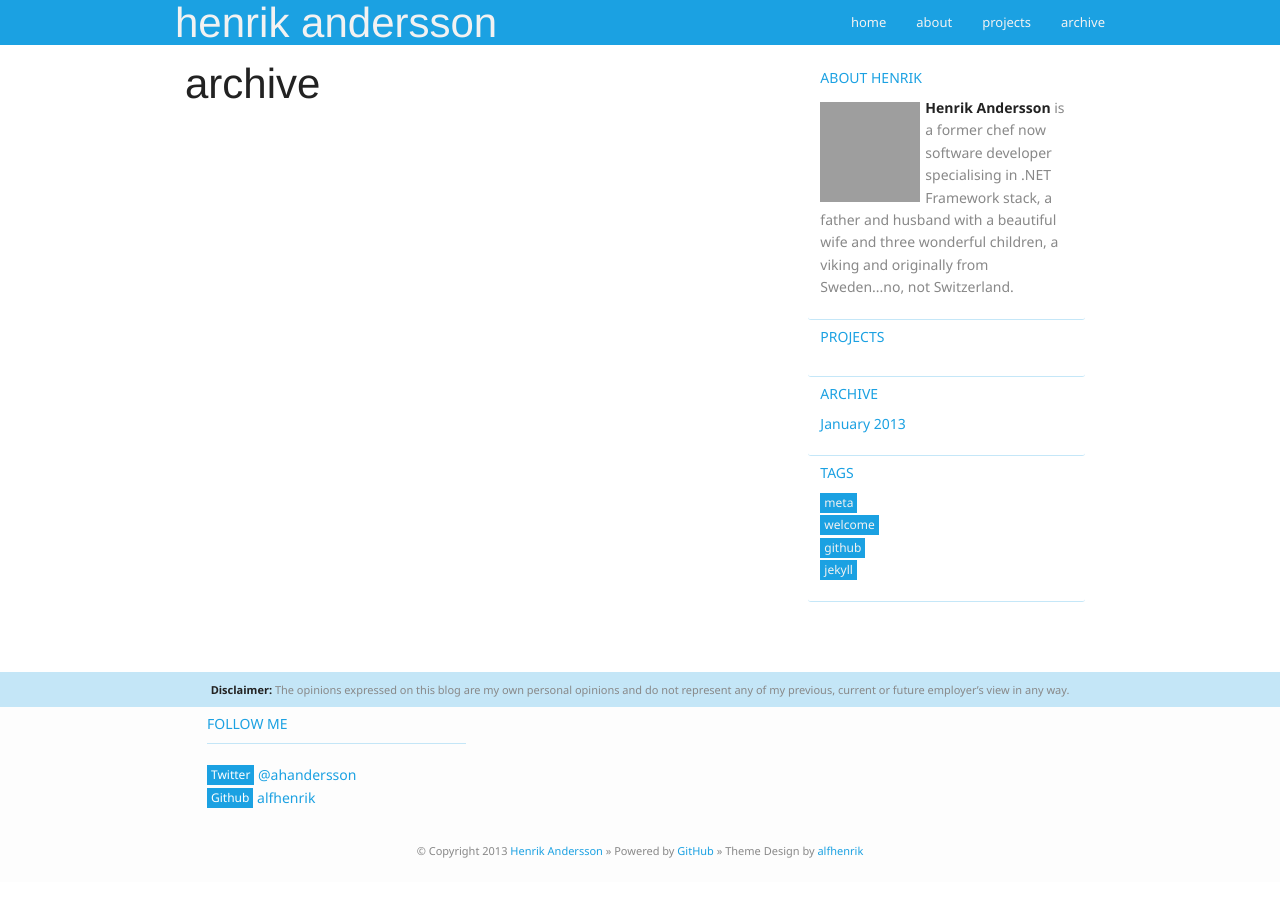
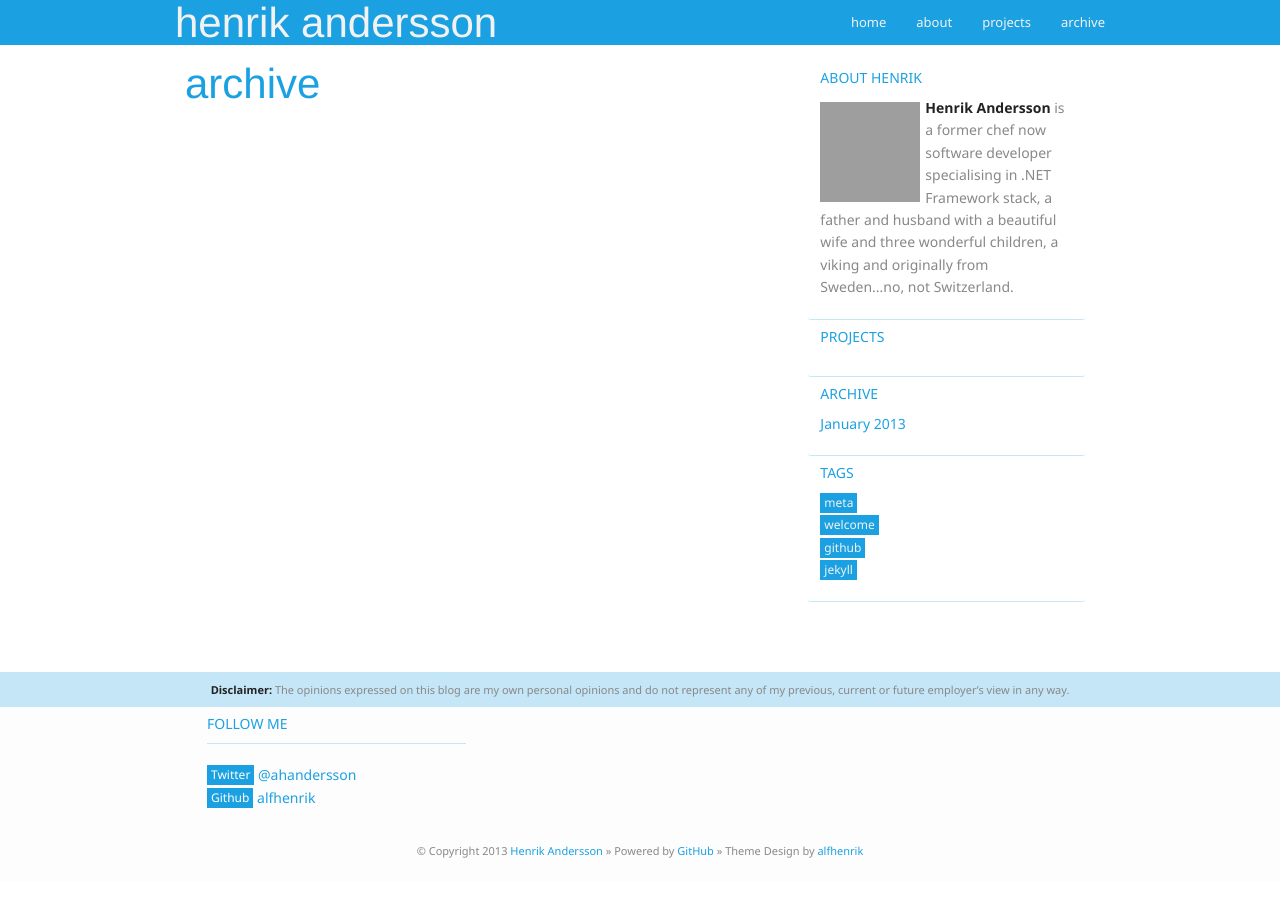
Before and after one commit to hnrkndrssn/hnrkndrssn.github.io, a Jekyll site: the page built from archive.html, in a window 1280 px wide. Shown: the top 897 px of the page. Built offline with Jekyll 4.4.1, drawn with Linux system fonts in a browser that asks for light colours; Markdown is read by kramdown in place of the engine named in the settings; grey boxes are pictures that could not be loaded.

Commit message:
adjust title styles

```diff
--- a/_layouts/post.html
+++ b/_layouts/post.html
@@ -2,7 +2,7 @@
 layout: default
 ---
 <div id="post">
-    <h1 class="accent">{{ page.title }}</h1>
+    <h2 class="accent">{{ page.title }}</h2>
 
     {{ content }}
 </div>
--- a/about.html
+++ b/about.html
@@ -2,5 +2,5 @@
 layout: default
 title: henri.kandersson.com
 ---
-<h2>about henrik</h2>
+<h2 class="accent">about henrik</h2>
 <p></p>
--- a/archive.html
+++ b/archive.html
@@ -2,5 +2,5 @@
 layout: default
 title: henri.kandersson.com
 ---
-<h2>archive</h2>
+<h2 class="accent">archive</h2>
 <p></p>
--- a/projects.html
+++ b/projects.html
@@ -2,5 +2,5 @@
 layout: default
 title: henri.kandersson.com
 ---
-<h2>projects</h2>
+<h2 class="accent">projects</h2>
 <p></p>
```
